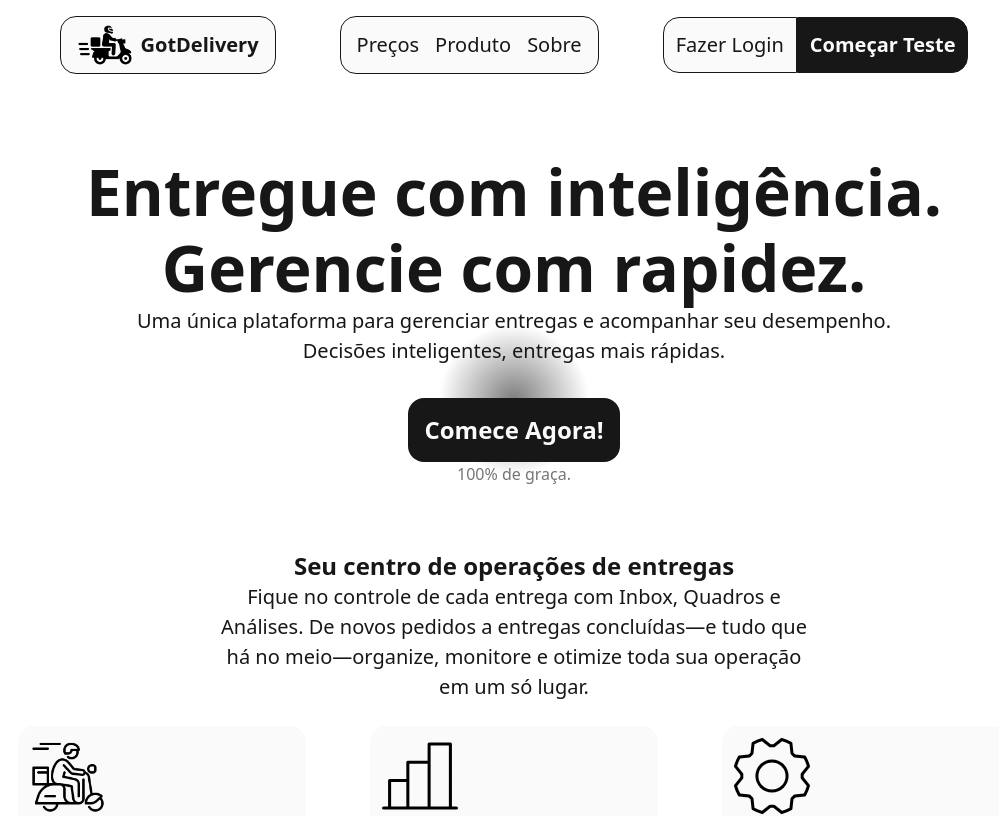
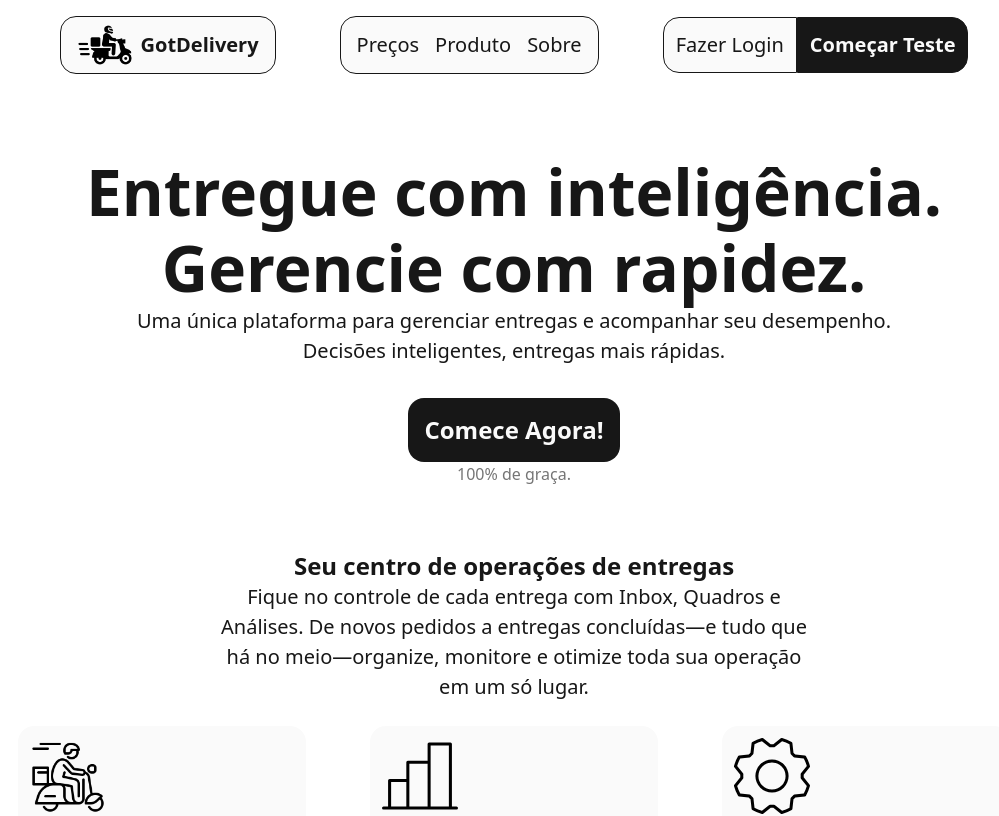
Before and after one commit to vitorsaa2k/Got-Delivery, a Next.js app: page / in a window 1280 px wide. Shown: the top 816 px of the page, without its empty margins (126-1125 px from the left). Built offline with nearby package versions, Linux system fonts and the light colour scheme; no server answers.

Commit message:
remove follow cursor from homePage

```diff
--- a/src/features/homePage/index.tsx
+++ b/src/features/homePage/index.tsx
@@ -1,12 +1,10 @@
 import { CallToAction } from "./callToAction";
-import { FollowCursor } from "./followCircle/followCursor";
 import { HomePageHeader } from "./header";
 import { FirstSection } from "./sections/section1";
 
 export function HomePage() {
 	return (
 		<main className="flex flex-col gap-16 text-primary">
-			<FollowCursor />
 			<HomePageHeader />
 			<CallToAction />
 			<FirstSection />
```
